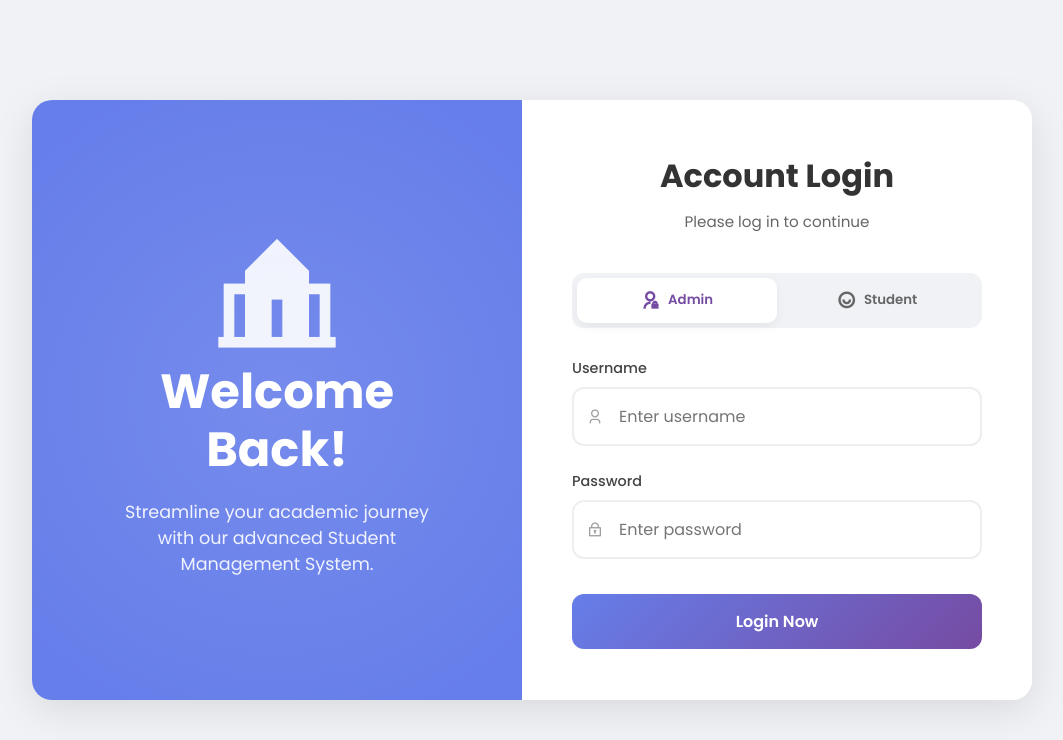
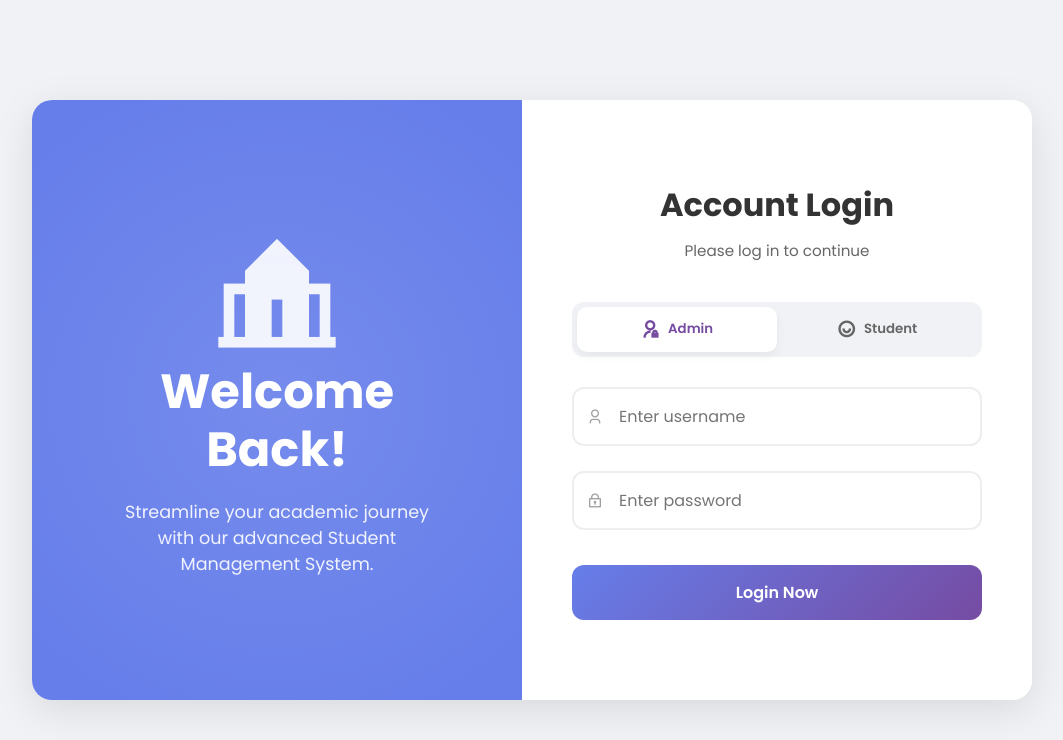
Before and after one commit to jayanthansenthilkumar/Flask, a Flask app: page /login in a window 1280 px wide. Shown: the top 740 px of the page, without its empty margins (108-1171 px from the left). Run offline with Flask 3, Linux system fonts and the light colour scheme; some libraries are stand-ins or nearby versions.

Commit message:
Landing Page Finalised

```diff
--- a/templates/login.html
+++ b/templates/login.html
@@ -271,7 +271,7 @@
 
             <form id="loginForm">
                 <div class="form-group">
-                    <label>Username</label>
+                    <!-- <label>Username</label> -->
                     <div class="input-wrapper">
                         <input type="text" id="username" class="form-control" placeholder="Enter username" required>
                         <i class="ri-user-3-line"></i>
@@ -279,7 +279,7 @@
                 </div>
 
                 <div class="form-group">
-                    <label>Password</label>
+                    <!-- <label>Password</label> -->
                     <div class="input-wrapper">
                         <input type="password" id="password" class="form-control" placeholder="Enter password" required>
                         <i class="ri-lock-2-line"></i>
```
